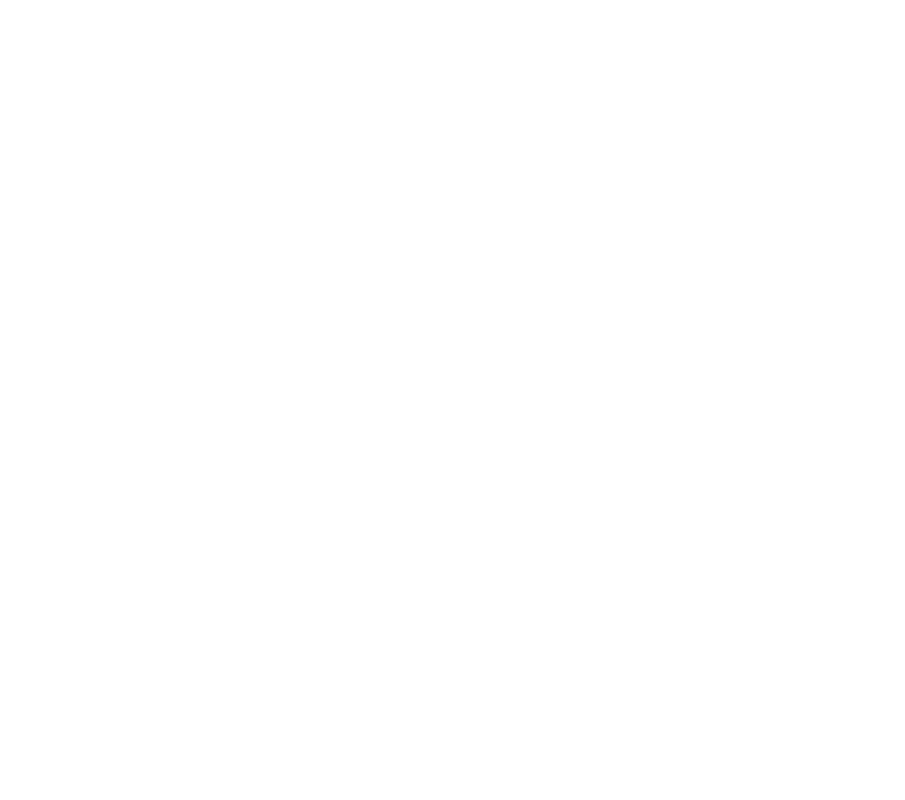
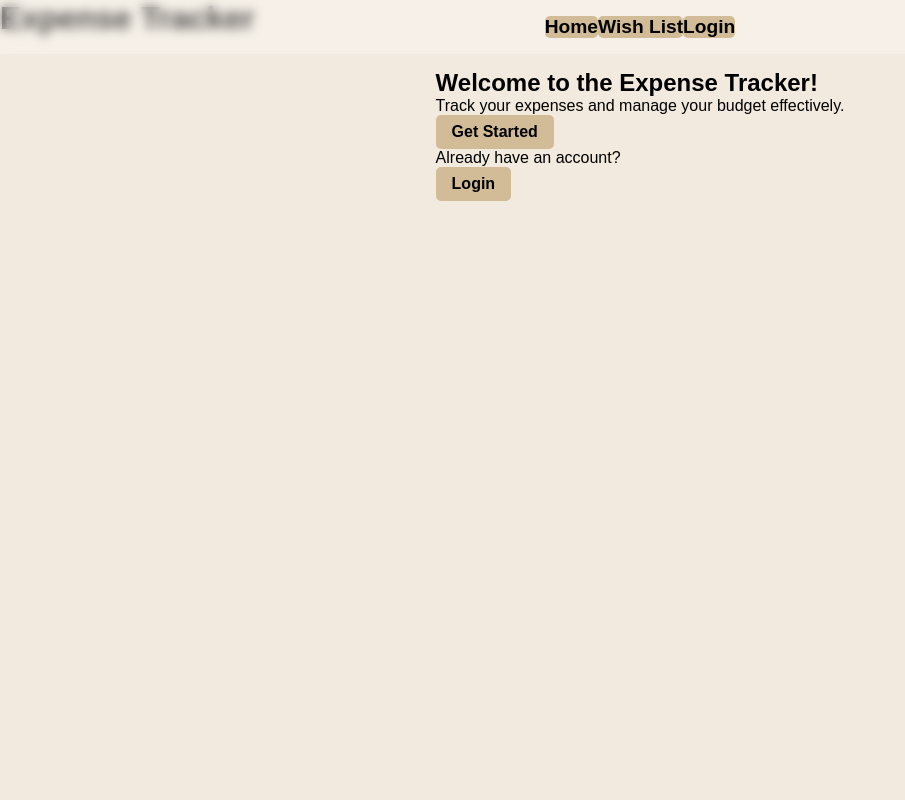
Before and after one commit to maliafecteau/tracking_app, a Flask app: page / in a window 1280 px wide. Before the commit the part shown is empty. Shown: the whole page, without its empty margins (0-905 px from the left). Run offline with Flask 3, Linux system fonts and the light colour scheme.

Commit message:
styling changes
quickly changed some styling to test

```diff
--- a/static/styles.css
+++ b/static/styles.css
@@ -1,24 +1,46 @@
 * { margin: 0; padding: 0; box-sizing: border-box; }
 
-body { background-color: rgb(240, 223, 201); }
+body {
+    background-color: rgb(242, 234, 222);
+    font-family: 'Arial', sans-serif;
+    color: rgb(0, 0, 0);
+    height: 100vh;
+}
 
 .container {
     margin: auto;
 	display: flex;
 	flex-direction: column;
 	justify-content: flex-start;
-	align-content: center;
 	height: 100%;
 	max-height: 100vh;
 	width: 100%;
 }
 
+main {
+    flex: 1;
+    display: flex;
+    flex-direction: column;
+    justify-content: flex-start;;
+    align-items: center;
+    padding: 2rem;
+}
+
 nav {
+    padding: 1rem 2rem;
     display: flex;
-    justify-content: space-between;
-    align-items: center;
-    padding: 1rem 2rem;
-    background-color: rgb(255, 255, 255);
+	position: fixed;
+	top: 0;
+	min-width: 100%;
+	align-self: flex-start;
+	align-items: space-around;
+	height: auto;
+	text-align: center;
+	background-color: rgba(255, 255, 255, 0.3);
+	backdrop-filter: blur(5.5px);
+	justify-content: center;
+	transition: 0.4s;
+	z-index: 2;
 }
 
 nav a {
@@ -29,3 +51,13 @@ nav a {
     background-color: rgb(210, 188, 151);
     border-radius: 5px;
 }
+
+.btn {
+    display: inline-block;
+    padding: 0.5rem 1rem;
+    background-color: rgb(210, 188, 151);
+    color: rgb(0, 0, 0);
+    text-decoration: none;
+    border-radius: 5px;
+    font-weight: bold;
+}
--- a/templates/home.html
+++ b/templates/home.html
@@ -0,0 +1,13 @@
+{% extends "base.html" %}
+
+{% block title %}Home{% endblock%}
+
+{% block content %}
+    <div class="home">
+        <h2>Welcome to the Expense Tracker!</h2>
+        <p>Track your expenses and manage your budget effectively.</p>
+        <a href="{{ url_for('register') }}" class="btn">Get Started</a>
+        <p>Already have an account?</p>
+        <a href="{{ url_for('login') }}" class="btn">Login</a>
+    </div>
+{% endblock %}
```
